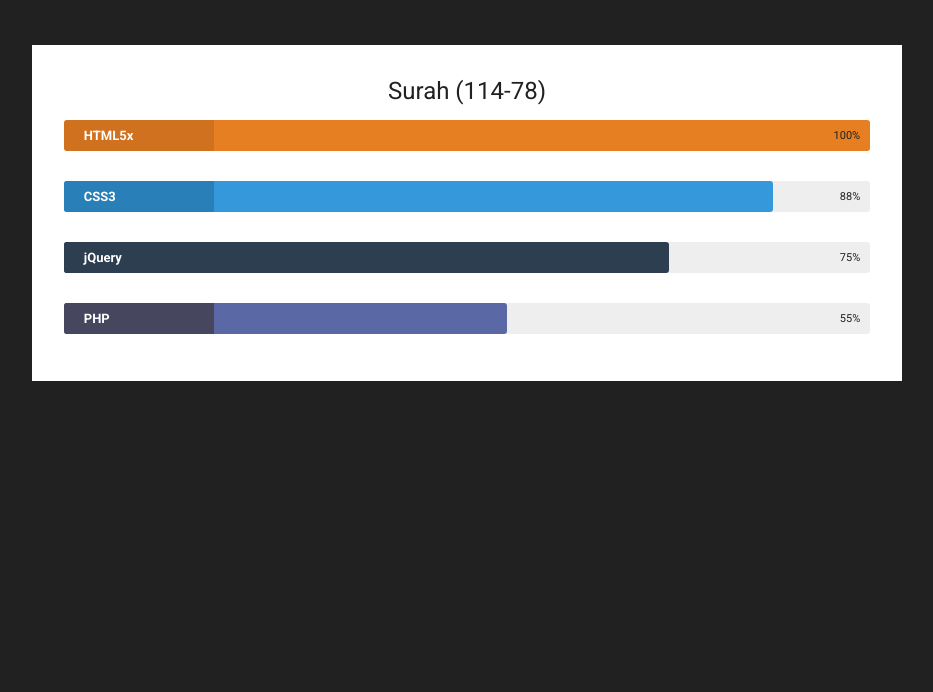
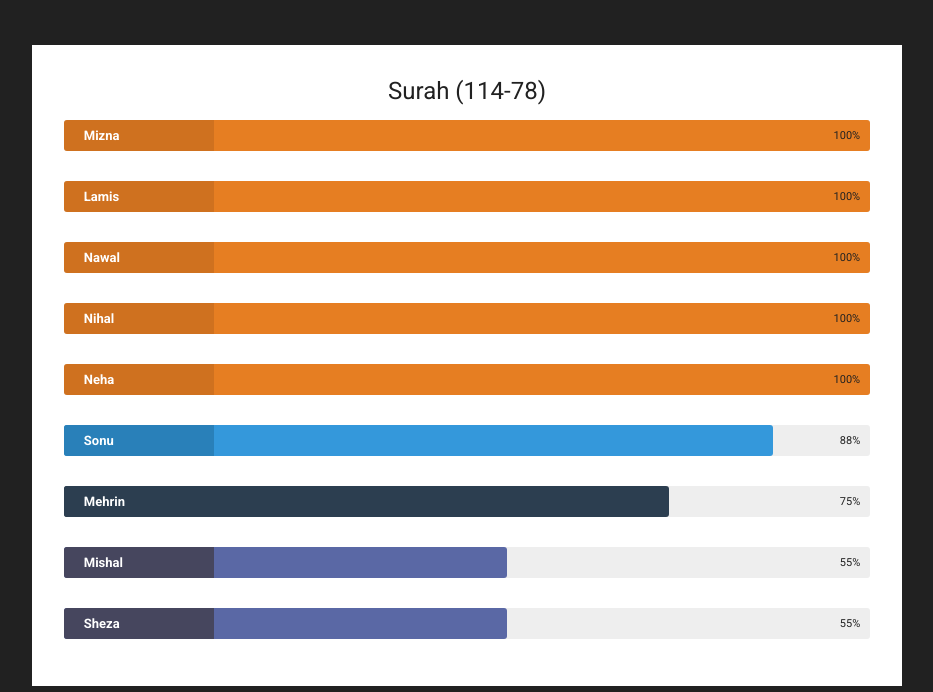
Before and after one commit to farookquisar/12__QuranHifz_RK, a plain HTML site: page index.html in a window 1280 px wide. Shown: the part 108-800 px from the top of the page, without its empty margins (173-1106 px from the left). Drawn offline with Linux system fonts and the light colour scheme.

Commit message:
Update index.html
v1

```diff
--- a/index.html
+++ b/index.html
@@ -35,28 +35,63 @@
 				<div class="w3_agileits_skills agileits_w3layouts_text">
 					<h3>Surah (114-78)</h3>
 					<div class="skillbar" data-percent="100">
-					  <span class="skillbar-title" style="background: success;">HTML5x</span>
+					  <span class="skillbar-title" style="background: success;">Mizna</span>
+					  <p class="skillbar-bar" style="background: #e67e22;"></p>
+					  <span class="skill-bar-percent"></span>
+					</div>
+					<!-- End Skill Bar -->
+
+					<div class="skillbar" data-percent="100">
+					  <span class="skillbar-title" style="background: success;">Lamis</span>
+					  <p class="skillbar-bar" style="background: #e67e22;"></p>
+					  <span class="skill-bar-percent"></span>
+					</div>
+					<!-- End Skill Bar -->
+
+					<div class="skillbar" data-percent="100">
+					  <span class="skillbar-title" style="background: success;">Nawal</span>
+					  <p class="skillbar-bar" style="background: #e67e22;"></p>
+					  <span class="skill-bar-percent"></span>
+					</div>
+					<!-- End Skill Bar -->
+
+					<div class="skillbar" data-percent="100">
+					  <span class="skillbar-title" style="background: success;">Nihal</span>
+					  <p class="skillbar-bar" style="background: #e67e22;"></p>
+					  <span class="skill-bar-percent"></span>
+					</div>
+					<!-- End Skill Bar -->
+
+					<div class="skillbar" data-percent="100">
+					  <span class="skillbar-title" style="background: success;">Neha</span>
 					  <p class="skillbar-bar" style="background: #e67e22;"></p>
 					  <span class="skill-bar-percent"></span>
 					</div>
 					<!-- End Skill Bar -->
 
 					<div class="skillbar" data-percent="88">
-					  <span class="skillbar-title" style="background: #2980b9;">CSS3</span>
+					  <span class="skillbar-title" style="background: #2980b9;">Sonu</span>
 					  <p class="skillbar-bar" style="background: #3498db;"></p>
 					  <span class="skill-bar-percent"></span>
 					</div>
 					<!-- End Skill Bar -->
 
 					<div class="skillbar" data-percent="75">
-					  <span class="skillbar-title" style="background: #2c3e50;">jQuery</span>
+					  <span class="skillbar-title" style="background: #2c3e50;">Mehrin</span>
 					  <p class="skillbar-bar" style="background: #2c3e50;"></p>
 					  <span class="skill-bar-percent"></span>
 					</div>
 					<!-- End Skill Bar -->
 
 					<div class="skillbar" data-percent="55">
-					  <span class="skillbar-title" style="background: #46465e;">PHP</span>
+					  <span class="skillbar-title" style="background: #46465e;">Mishal</span>
+					  <p class="skillbar-bar" style="background: #5a68a5;"></p>
+					  <span class="skill-bar-percent"></span>
+					</div>
+					<!-- End Skill Bar -->
+
+					<div class="skillbar" data-percent="55">
+					  <span class="skillbar-title" style="background: #46465e;">Sheza</span>
 					  <p class="skillbar-bar" style="background: #5a68a5;"></p>
 					  <span class="skill-bar-percent"></span>
 					</div>
```
